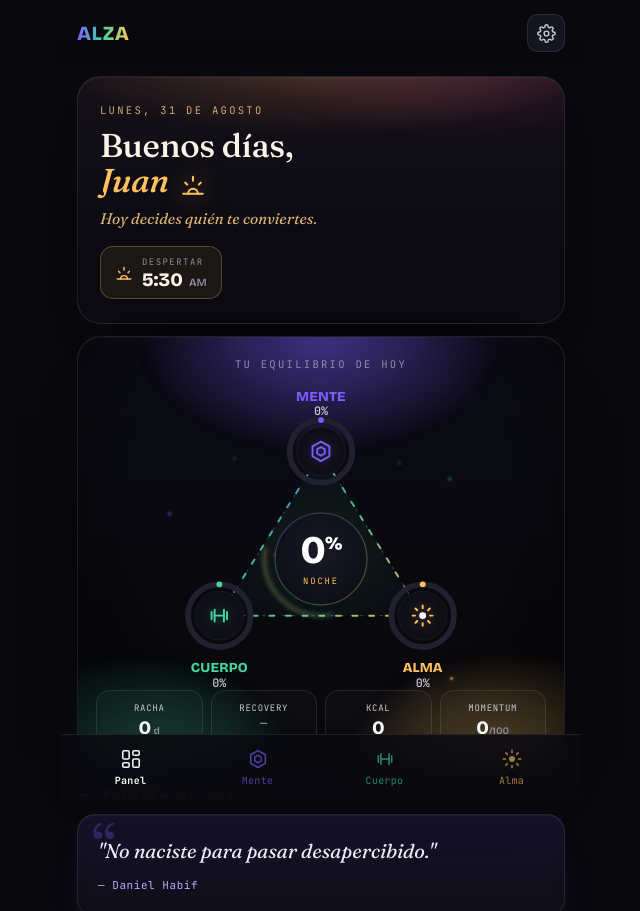
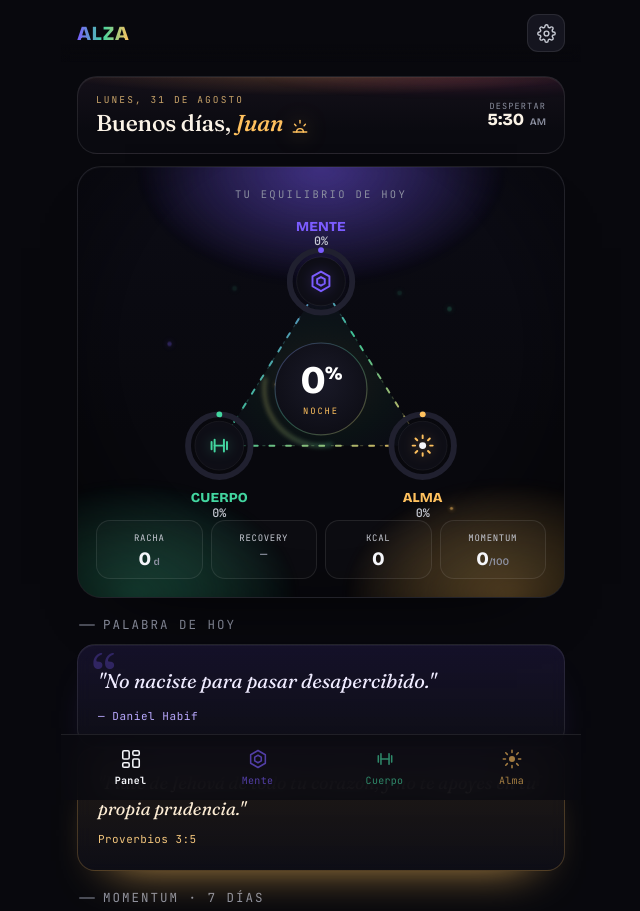
Before and after one commit to grupogamallc/alza, a plain HTML site: page index.html in a window 1280 px wide. Shown: the top 911 px of the page, without its empty margins (319-959 px from the left). Drawn offline with nearby package versions, Linux system fonts and the light colour scheme.

Commit message:
v2.1: saludo compacto una linea + hora despertar a la derecha

```diff
--- a/index.html
+++ b/index.html
@@ -86,20 +86,19 @@ textarea{resize:vertical;min-height:90px;line-height:1.5}
 .p-hero .sub{font-family:"Fraunces";font-style:italic;color:var(--golds);font-size:15px;margin-top:4px;opacity:.92}
 
 /* EDITORIAL GREETING BAND (v2 · estilo carta) */
-.greetband{position:relative;border-radius:24px;overflow:hidden;padding:26px 22px 24px;margin-bottom:12px;border:1px solid var(--line);background:linear-gradient(180deg,#141019,#0A0A10 72%);box-shadow:0 30px 60px -46px #000,inset 0 1px 0 rgba(255,255,255,.05)}
+.greetband{position:relative;border-radius:20px;overflow:hidden;padding:16px 18px;margin-bottom:12px;border:1px solid var(--line);background:linear-gradient(180deg,#141019,#0A0A10 72%);box-shadow:0 24px 50px -44px #000,inset 0 1px 0 rgba(255,255,255,.05)}
 .greetband .warmglow{position:absolute;inset:0;z-index:0;background:radial-gradient(90% 62% at 50% -14%,rgba(255,193,94,.34),rgba(242,149,75,.12) 40%,transparent 66%);animation:breathe 10s ease-in-out infinite}
 .greetband .warmglow.b{background:radial-gradient(70% 46% at 78% 0%,rgba(194,68,126,.20),transparent 60%);animation-duration:14s;animation-direction:alternate-reverse;filter:blur(4px)}
 .greetband>*{position:relative;z-index:2}
-.greetband .day{font-family:"JetBrains Mono";font-size:10.5px;letter-spacing:.22em;text-transform:uppercase;color:var(--golds);opacity:.85}
-.greetband .hi{font-family:"Fraunces";font-weight:500;font-size:33px;line-height:1.08;letter-spacing:-.01em;color:#FBF3E7;margin-top:9px}
+.greetband .ghead{display:flex;align-items:center;justify-content:space-between;gap:12px}
+.greetband .day{font-family:"JetBrains Mono";font-size:9.5px;letter-spacing:.22em;text-transform:uppercase;color:var(--golds);opacity:.82}
+.greetband .hi{font-family:"Fraunces";font-weight:500;font-size:23px;line-height:1.12;letter-spacing:-.01em;color:#FBF3E7;margin-top:4px;white-space:nowrap}
 .greetband .hi .nm{font-style:italic;color:var(--gold)}
-.greetband .hi .sun{display:inline-flex;vertical-align:-6px;margin-left:4px;color:var(--gold);filter:drop-shadow(0 0 12px rgba(255,193,94,.6))}
-.greetband .line{font-family:"Fraunces";font-style:italic;font-size:15.5px;color:var(--golds);margin-top:8px;opacity:.9}
-.greetband .wake{display:inline-flex;align-items:center;gap:9px;margin-top:16px;padding:9px 14px;border-radius:13px;border:1px solid rgba(255,193,94,.28);background:rgba(255,193,94,.07)}
-.greetband .wake .wk{font-family:"JetBrains Mono";font-size:9px;letter-spacing:.16em;text-transform:uppercase;color:var(--dim)}
-.greetband .wake .wv{font-family:"Bricolage Grotesque";font-weight:800;font-size:19px;line-height:1;color:#FBF3E7}
-.greetband .wake .wv small{font-size:11px;color:var(--dim);font-weight:600;margin-left:2px}
-.greetband .wake .ico{color:var(--gold);display:inline-flex}
+.greetband .hi .sun{display:inline-flex;vertical-align:-4px;margin-left:3px;color:var(--gold);filter:drop-shadow(0 0 10px rgba(255,193,94,.55))}
+.greetband .wakemini{text-align:right;flex:none;line-height:1.05}
+.greetband .wakemini .wk{display:block;font-family:"JetBrains Mono";font-size:8.5px;letter-spacing:.14em;text-transform:uppercase;color:var(--dim)}
+.greetband .wakemini .wv{font-family:"Bricolage Grotesque";font-weight:800;font-size:17px;color:#FBF3E7}
+.greetband .wakemini .wv small{font-size:10px;color:var(--dim);font-weight:600;margin-left:2px}
 
 /* STAGE (triangulo Mente/Cuerpo/Alma) */
 .stage{position:relative;width:100%;max-width:352px;margin:8px auto 2px}
@@ -452,10 +451,13 @@ function vPanel(){
   return `
   <div class="greetband">
     <div class="warmglow"></div><div class="warmglow b"></div>
-    <div class="day">${new Date().toLocaleDateString('es-MX',{weekday:'long',day:'numeric',month:'long'})}</div>
-    <div class="hi">${greetWord()},<br><span class="nm">${esc(S.profile.name)}</span> <span class="sun">${ic('sunrise',26)}</span></div>
-    <div class="line">Hoy decides quién te conviertes.</div>
-    <div class="wake"><span class="ico">${ic('sunrise',18)}</span><span><span class="wk">Despertar</span><br><span class="wv">${fmtWake(S.profile.wake)}</span></span></div>
+    <div class="ghead">
+      <div>
+        <div class="day">${new Date().toLocaleDateString('es-MX',{weekday:'long',day:'numeric',month:'long'})}</div>
+        <div class="hi">${greetWord()}, <span class="nm">${esc(S.profile.name)}</span> <span class="sun">${ic('sunrise',18)}</span></div>
+      </div>
+      <div class="wakemini"><span class="wk">Despertar</span><span class="wv">${fmtWake(S.profile.wake)}</span></div>
+    </div>
   </div>
   <div class="p-hero">
     <div class="aurora"></div><div class="aurora b"></div><div class="grain"></div><div class="embers" id="embers"></div>
--- a/sw.js
+++ b/sw.js
@@ -1,5 +1,5 @@
 // ALZA service worker — network-first (siempre carga lo mas nuevo; cache solo de respaldo offline)
-const C = "alza-v2-0";
+const C = "alza-v2-1";
 const ASSETS = ["./", "./index.html", "./manifest.webmanifest", "./icon.svg"];
 
 self.addEventListener("install", (e) => {
```
